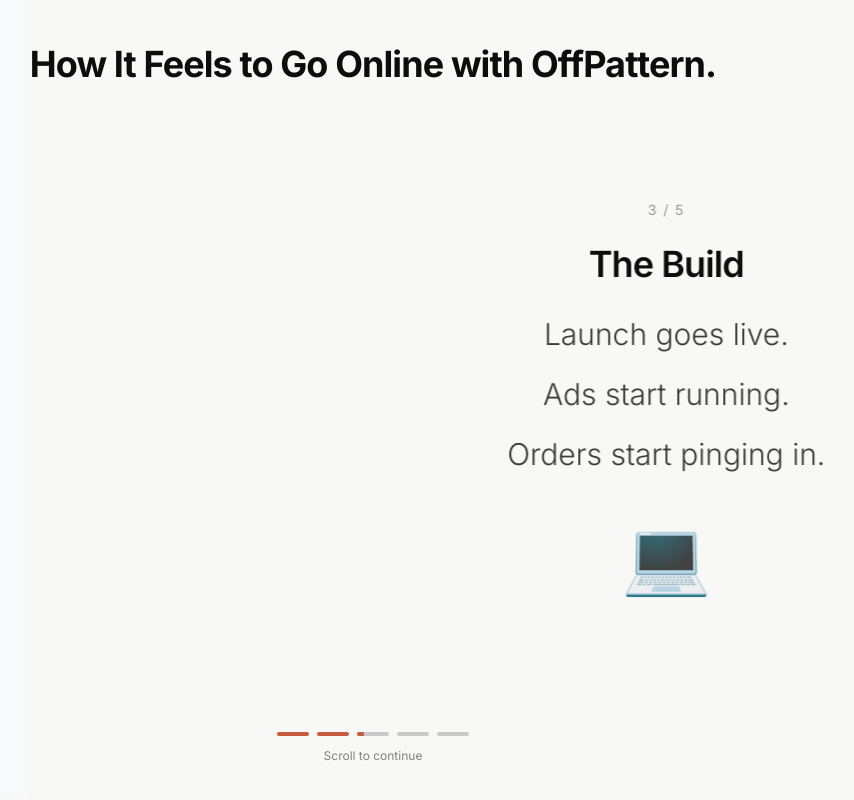
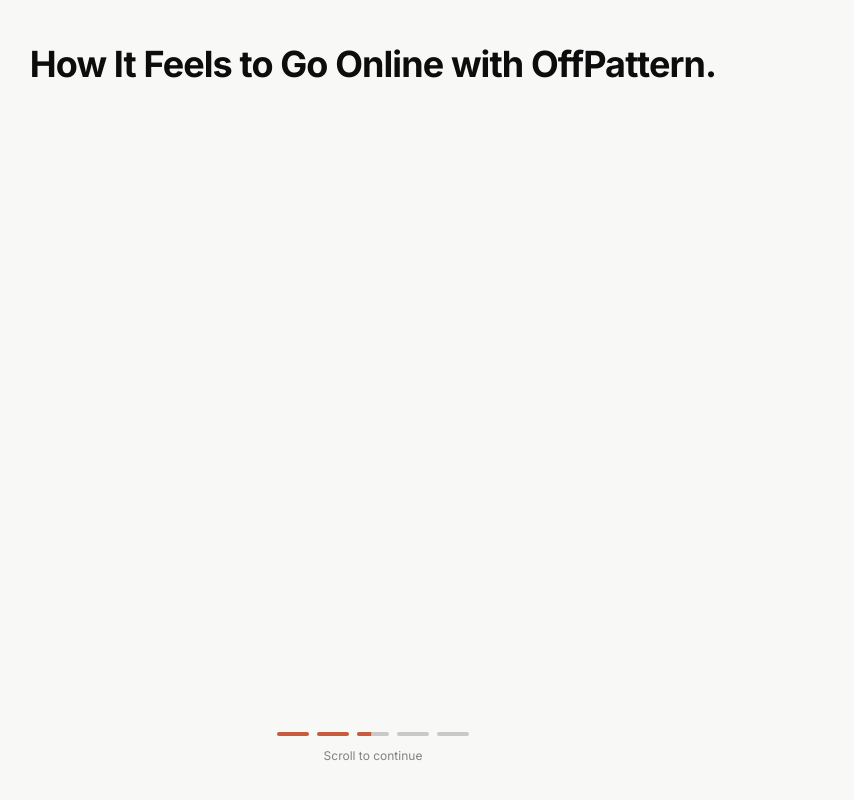
Before and after one commit to joshiljainn/OffPatternLabs, a Next.js app: page /private-invitation in a window 1280 px wide. Shown: the part 2208-3008 px from the top of the page, without its empty margins (267-1121 px from the left). Built offline with nearby package versions, Linux system fonts and the light colour scheme.

Commit message:
User improvements to horizontal scroll section
- Changed scroll offset back to ['start start', 'end end']
- Set explicit width w-[500vw] on motion container
- Simplified progress bar calculation
- Changed section tag to match semantic structure
- Fine-tuned scroll behavior for better user experience

```diff
--- a/components/private/HowItWorks.tsx
+++ b/components/private/HowItWorks.tsx
@@ -64,79 +64,70 @@
 export default function HowItWorks() {
   const sectionRef = useRef<HTMLDivElement>(null);
 
-  // Track scroll progress of this section only
+  // Track scroll progress for this section
   const { scrollYProgress } = useScroll({
     target: sectionRef,
-    offset: ["start end", "end start"]
+    offset: ["start start", "end end"], // start when section top hits top
   });
 
-  // Map scroll progress to horizontal translation
+  // Move horizontally as user scrolls vertically
   const x = useTransform(
     scrollYProgress,
-    [0, 0.2, 0.8, 1],
-    ["0%", "0%", `-${(scenes.length - 1) * 100}%`, `-${(scenes.length - 1) * 100}%`]
+    [0, 1],
+    ["0%", `-${(scenes.length - 1) * 100}%`]
   );
 
   return (
-    <div ref={sectionRef} className="relative h-[500vh]">
-      {/* Sticky container that stays in viewport */}
-      <div className="sticky top-0 h-screen w-full overflow-hidden bg-background">
-        {/* Fixed Title */}
+    <section ref={sectionRef} className="relative h-[500vh]">
+      {/* Sticky full viewport container */}
+      <div className="sticky top-0 h-screen w-screen overflow-hidden bg-background">
+        {/* Title */}
         <div className="absolute top-8 md:top-12 left-0 right-0 z-30 text-center px-4">
           <h2 className="text-2xl md:text-4xl font-bold text-foreground">
             How It Feels to Go Online with OffPattern.
           </h2>
         </div>
 
-        {/* Horizontal scenes container */}
+        {/* Horizontal motion container */}
         <motion.div
           style={{ x }}
-          className="absolute inset-0 flex will-change-transform"
+          className="flex h-full w-[500vw] will-change-transform" // explicit width!
         >
           {scenes.map((scene) => (
             <div
               key={scene.id}
-              className={`flex-shrink-0 w-full h-full flex items-center justify-center ${scene.bgColor}`}
+              className={`flex-shrink-0 w-screen h-screen flex items-center justify-center ${scene.bgColor}`}
             >
               <div className="max-w-4xl mx-auto px-6 text-center">
-                {/* Scene number */}
                 <p className="text-sm uppercase tracking-widest text-foreground/40 mb-6">
                   {scene.id} / {scenes.length}
                 </p>
-
-                {/* Scene title */}
                 <h3 className="text-2xl md:text-3xl lg:text-4xl font-semibold mb-8 text-foreground">
                   {scene.title}
                 </h3>
-
-                {/* Scene text */}
                 <div className="space-y-4 md:space-y-6 mb-12">
                   {scene.text.map((line, i) => (
-                    <p key={i} className="text-lg md:text-2xl lg:text-3xl font-light leading-relaxed text-foreground/80">
+                    <p
+                      key={i}
+                      className="text-lg md:text-2xl lg:text-3xl font-light leading-relaxed text-foreground/80"
+                    >
                       {line}
                     </p>
                   ))}
                 </div>
-
-                {/* Emoji */}
-                <div className="text-6xl md:text-7xl">
-                  {scene.emoji}
-                </div>
+                <div className="text-6xl md:text-7xl">{scene.emoji}</div>
               </div>
             </div>
           ))}
         </motion.div>
 
-        {/* Progress indicator */}
+        {/* Progress bar */}
         <div className="absolute bottom-8 left-1/2 -translate-x-1/2 z-30">
           <div className="flex gap-2 mb-3">
             {scenes.map((_, i) => {
-              const segmentStart = 0.2 + (i * 0.6) / scenes.length;
-              const segmentEnd = 0.2 + ((i + 1) * 0.6) / scenes.length;
-
-              const segmentProgress = useTransform(
+              const progressSegment = useTransform(
                 scrollYProgress,
-                [segmentStart, segmentEnd],
+                [i / (scenes.length - 1), (i + 1) / (scenes.length - 1)],
                 [0, 1]
               );
 
@@ -147,7 +138,7 @@
                 >
                   <motion.div
                     className="h-full bg-accent origin-left"
-                    style={{ scaleX: segmentProgress }}
+                    style={{ scaleX: progressSegment }}
                   />
                 </div>
               );
@@ -158,6 +149,6 @@
           </p>
         </div>
       </div>
-    </div>
+    </section>
   );
 }
```
